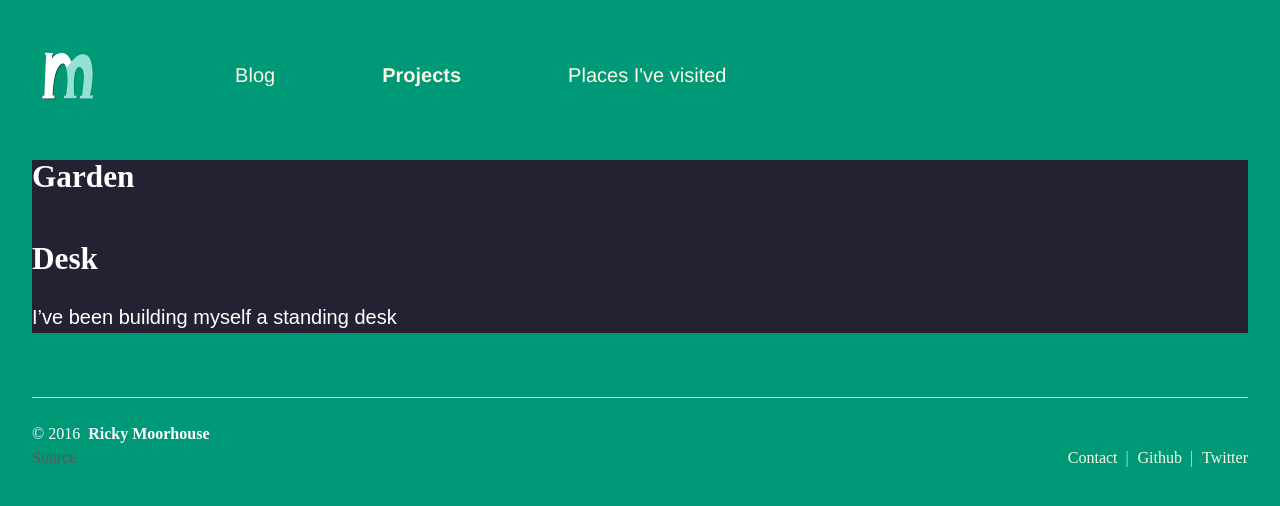
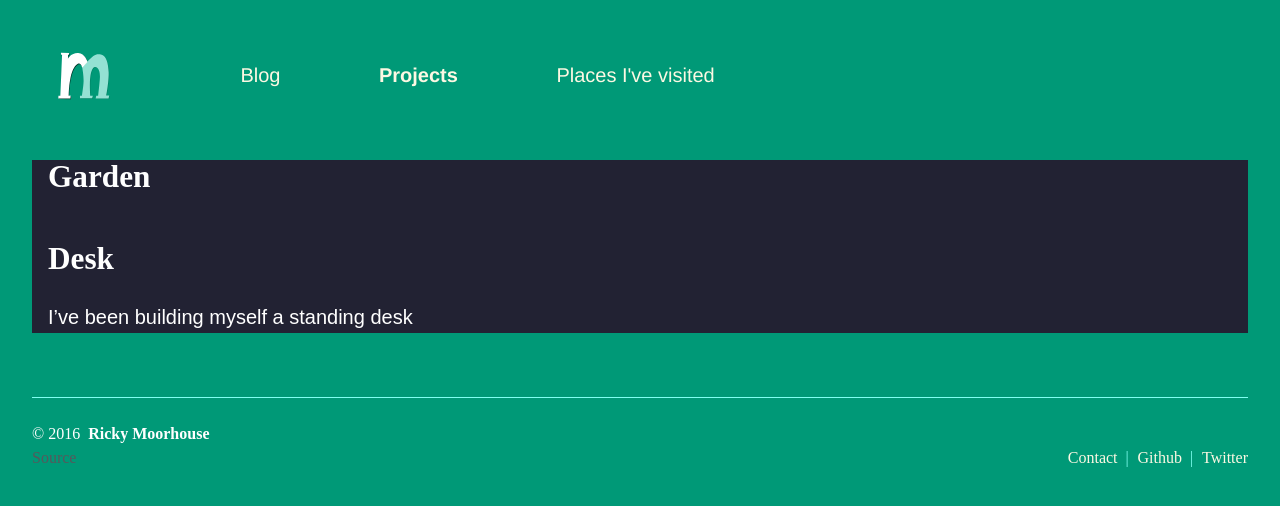
Before and after one commit to rickymoorhouse/rickymoorhouse.co.uk, a Jekyll site: the page built from _pages/projects.md, in a window 1280 px wide. Shown: the top 506 px of the page. Built offline with Jekyll 4.4.1, drawn with Linux system fonts in a browser that asks for light colours.

Commit message:
more adjustments - colour and width

```diff
--- a/_sass/_site.scss
+++ b/_sass/_site.scss
@@ -1,11 +1,11 @@
 .site {
   margin-right: auto;
   margin-left: auto;
-  padding: 0 $spacer;
 }
 .site-content {
   width: 100%;
   background: #222233;
+  padding: 0 $spacer;
 }
 article {
   @include make-container();
@@ -23,6 +23,7 @@
   margin: $spacer4 0 $spacer1;
   @include clearfix();
   @include make-container();
+  padding: 0 $spacer;
 }
 
 .site-logo {
--- a/_sass/_variables.scss
+++ b/_sass/_variables.scss
@@ -19,6 +19,7 @@
 
 // COLORS - BRAND ------------------
 $brand-color:               $green;
+$brand-dark:                #282222;
 $brand-light-color:         $light-green;
 $brand-secondary:           $dark-green;
 $text-muted:                $light-green;
```
